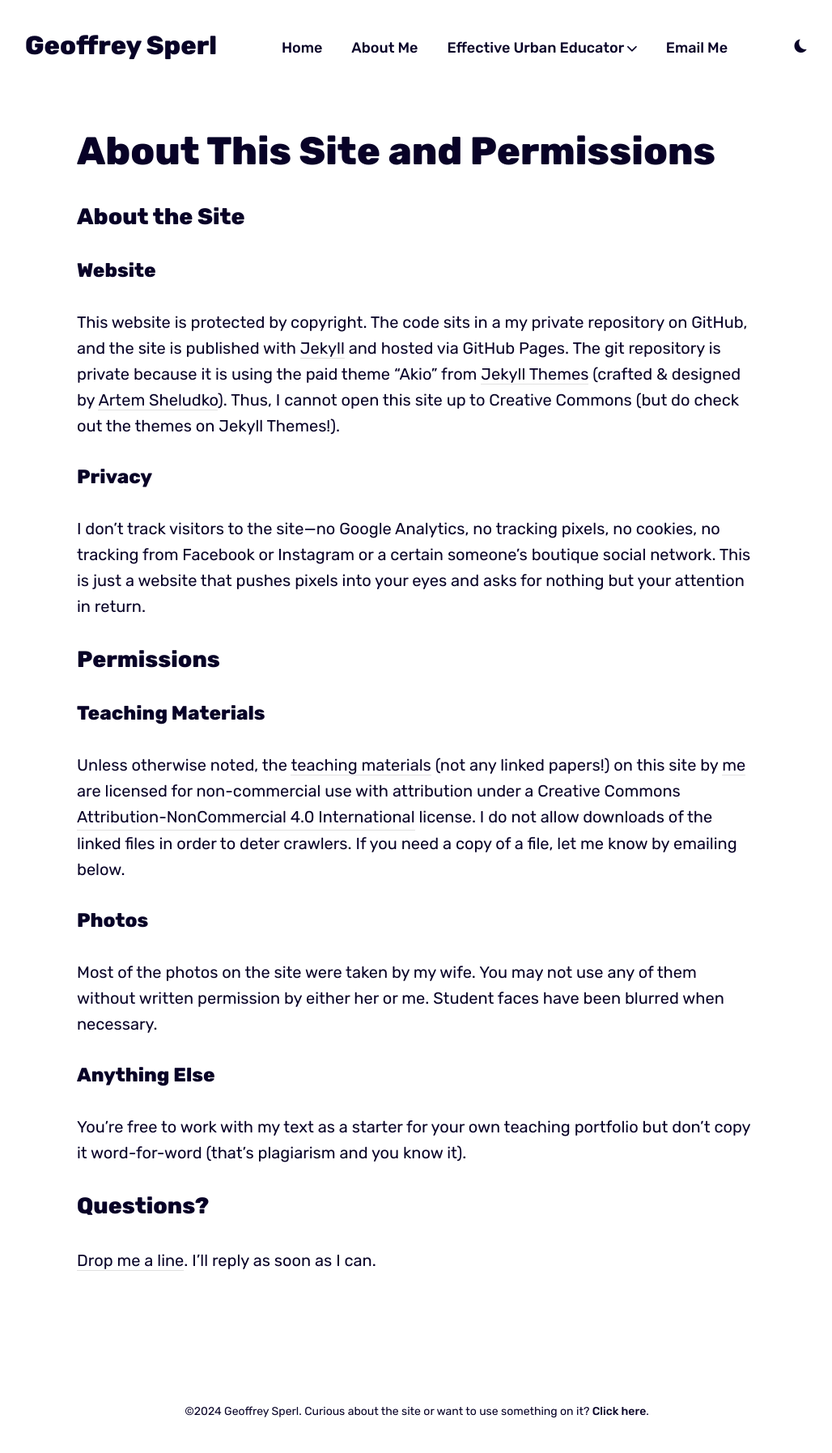
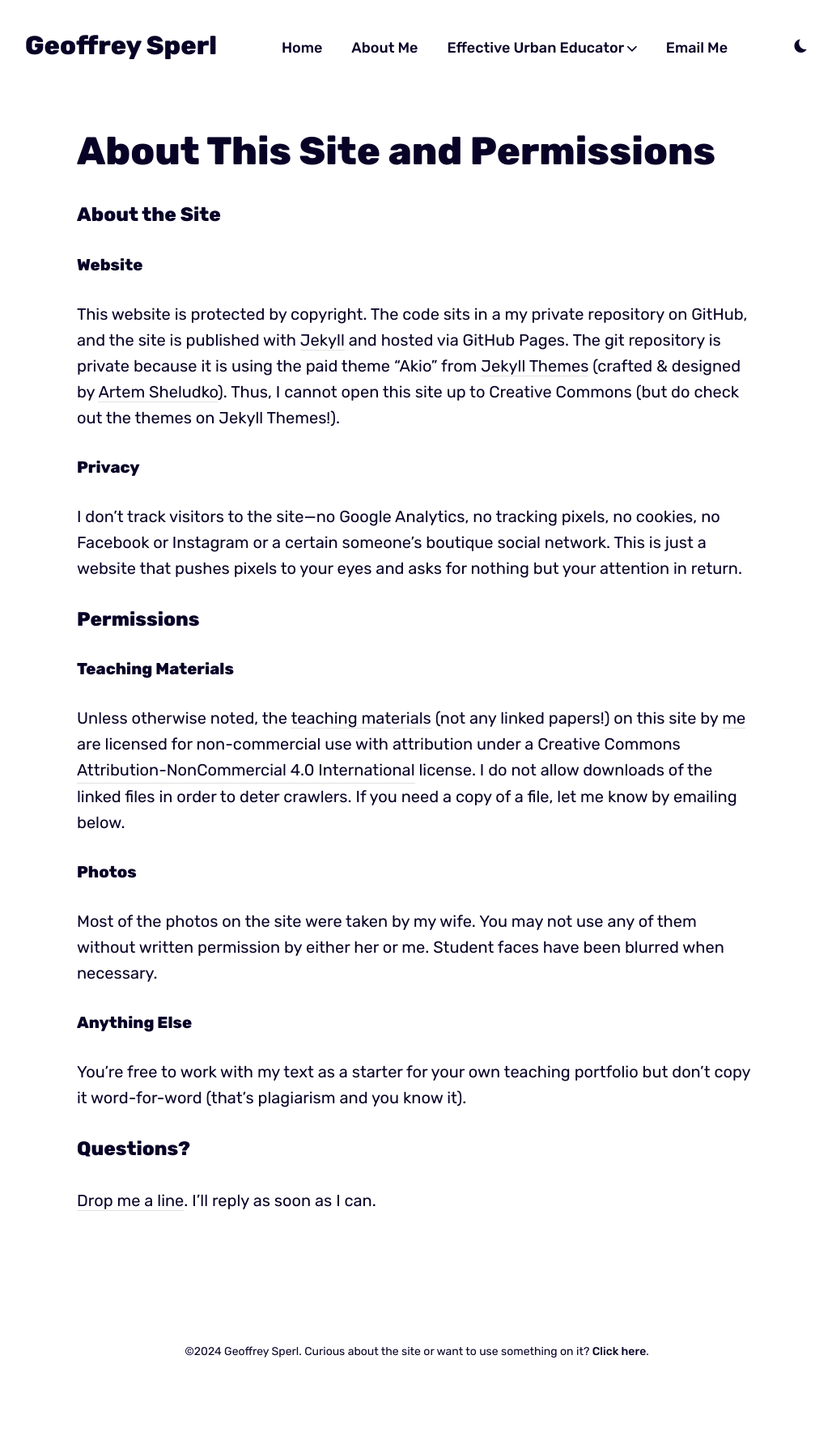
Before and after one commit to geoffreysperl/teaching, a Jekyll site: the page built from _pages/about-site.md, in a window 1280 px wide. Shown: the whole page at 81% size, without its empty margins (125-1153 px from the left). Built offline with Jekyll 4.4.1, drawn with Linux system fonts in a browser that asks for light colours; after the commit the page ends 1721 px from its top, so only the background shows below that.

Commit message:
Updating headers

```diff
--- a/_pages/about-site.md
+++ b/_pages/about-site.md
@@ -6,31 +6,30 @@ permalink: /about-site/
 # image: ''
 # image_caption: ''
 ---
+### About the Site
 
-## About the Site
-
-### Website
+#### Website
 
 This website is protected by copyright. The code sits in a my private repository on GitHub, and the site is published with <a href="https://jekyllrb.com/">Jekyll</a> and hosted via GitHub Pages. The git repository is private because it is using the paid theme "Akio" from <a href="https://index.jekyllthemes.io/">Jekyll Themes</a> (crafted & designed by <a href="https://jekyllthemes.io/developers/artem-sheludko">Artem Sheludko</a>). Thus, I cannot open this site up to Creative Commons (but do check out the themes on Jekyll Themes!).
 
-### Privacy
+#### Privacy
 
-I don't track visitors to the site—no Google Analytics, no tracking pixels, no cookies, no tracking from Facebook or Instagram or a certain someone's boutique social network. This is just a website that pushes pixels into your eyes and asks for nothing but your attention in return.
+I don't track visitors to the site—no Google Analytics, no tracking pixels, no cookies, no Facebook or Instagram or a certain someone's boutique social network. This is just a website that pushes pixels to your eyes and asks for nothing but your attention in return.
 
-## Permissions
+### Permissions
 
-### Teaching Materials
+#### Teaching Materials
 
 <p xmlns:cc="http://creativecommons.org/ns#" >Unless otherwise noted, the <a rel="cc:attributionURL" href="https://teaching.geoffreysperl.com">teaching materials</a> (not any linked papers!) on this site by <a rel="cc:attributionURL dct:creator" property="cc:attributionName" href="https://geoffreysperl.com">me</a> are licensed for non-commercial use with attribution under a Creative Commons <a href="http://creativecommons.org/licenses/by-nc/4.0/?ref=chooser-v1" target="_blank" rel="license noopener noreferrer" style="display:inline-block;">Attribution-NonCommercial 4.0 International</a> license. I do not allow downloads of the linked files in order to deter crawlers. If you need a copy of a file, let me know by emailing below.</p>
 
-### Photos
+#### Photos
 
 Most of the photos on the site were taken by my wife. You may not use any of them without written permission by either her or me. Student faces have been blurred when necessary.
 
-### Anything Else
+#### Anything Else
 
 You're free to work with my text as a starter for your own teaching portfolio but don't copy it word-for-word (that's plagiarism and you know it).
 
-## Questions?
+### Questions?
 
 <a href="mailto:geoffrey@geoffreysperl.com">Drop me a line</a>. I'll reply as soon as I can.
```
Also changed, not shown: _pages/about.md (+2 -2 lines), _pages/equitable.md (+1 -1 lines), _pages/innovative.md (+1 -1 lines), _pages/reflective.md (+1 -1 lines), images/talking-three-boys.jpg.
